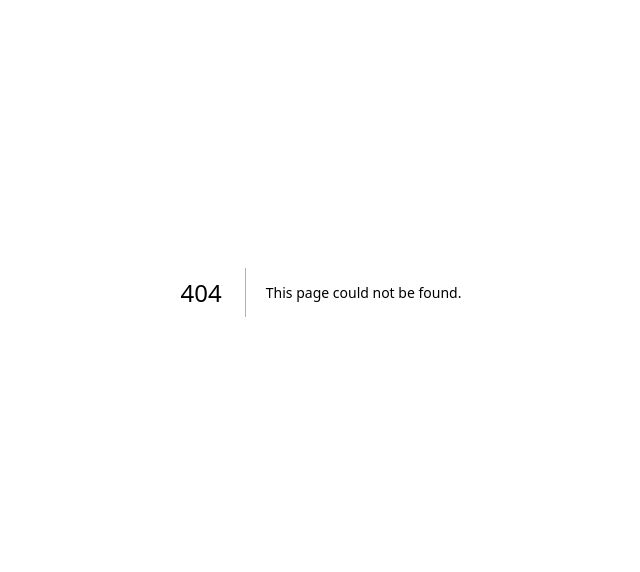
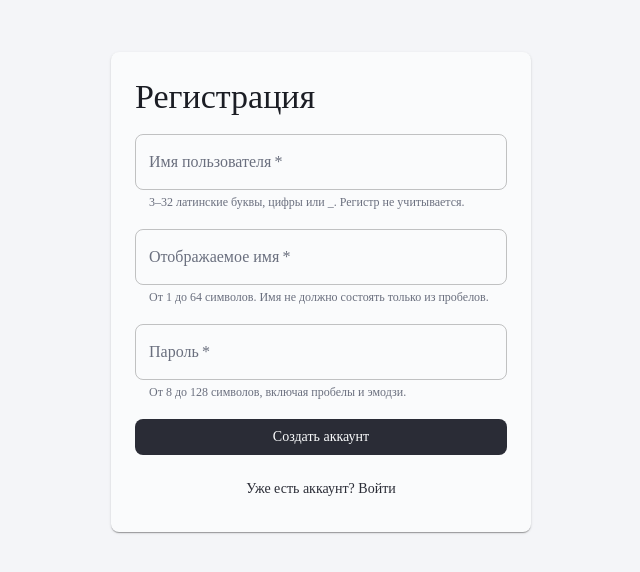
Before and after one commit to MichaelAry/Gurach, a Next.js app in the folder client/: page /register in a window 1280 px wide. Before the commit this address had no page. Shown: the part 108-680 px from the top of the page, without its empty margins (319-959 px from the left). Built offline with nearby package versions, Linux system fonts and the light colour scheme; what @mui/material-nextjs would draw is missing.

Commit message:
feat(auth): add browser registration flow
Expose the registration BFF endpoint and public registration page using the shared authentication form.

```diff
--- /dev/null
+++ b/client/app/(auth)/register/page.tsx
@@ -0,0 +1,45 @@
+'use client'
+import { useState, type FormEvent } from 'react'
+import { useRouter } from 'next/navigation'
+import Link from 'next/link'
+import { Alert, Button, Card, Stack, TextField, Typography } from '@mui/material'
+
+export default function RegisterPage() {
+  const router = useRouter()
+  const [username, setUsername] = useState('')
+  const [displayName, setDisplayName] = useState('')
+  const [password, setPassword] = useState('')
+  const [error, setError] = useState('')
+  const [pending, setPending] = useState(false)
+  async function submit(event: FormEvent<HTMLFormElement>) {
+    event.preventDefault(); if (pending) return
+    if (!displayName.trim()) { setError('Отображаемое имя не должно состоять только из пробелов.'); return }
+    const passwordLength = Array.from(password).length
+    if (passwordLength < 8 || passwordLength > 128 || new TextEncoder().encode(password).length > 512) { setError('Пароль должен содержать от 8 до 128 символов и занимать не более 512 байт UTF-8.'); return }
+    setPending(true); setError('')
+    try {
+      const response = await fetch('/api/auth/register', { method: 'POST', headers: { 'content-type': 'application/json', 'X-Gurach-Request': '1' }, body: JSON.stringify({ username, displayName: displayName.trim(), password }) })
+      if (!response.ok) { setError(response.status === 409 ? 'Это имя пользователя уже занято.' : response.status === 429 ? 'Слишком много попыток. Попробуйте позже.' : response.status === 400 ? 'Проверьте имя, отображаемое имя и пароль (не менее 8 символов).' : 'Не удалось создать аккаунт. Попробуйте позже.'); return }
+      // The login endpoint installs the existing HttpOnly session cookie.
+      try {
+        const login = await fetch('/api/auth/login', { method: 'POST', headers: { 'content-type': 'application/json', 'X-Gurach-Request': '1' }, body: JSON.stringify({ username, password }) })
+        setPassword('')
+        router.replace(login.ok ? '/tracks' : '/login?registered=1')
+      } catch {
+        setPassword('')
+        router.replace('/login?registered=1')
+      }
+      router.refresh()
+    } catch { setError('Не удалось связаться с сервером. Проверьте соединение.') }
+    finally { setPending(false) }
+  }
+  return <Card sx={{ p: 3, maxWidth: 420, width: '100%' }}><Stack component="form" onSubmit={submit} spacing={2}>
+    <Typography component="h1" variant="h4">Регистрация</Typography>
+    <TextField label="Имя пользователя" helperText="3–32 латинские буквы, цифры или _. Регистр не учитывается." autoComplete="username" value={username} onChange={e => setUsername(e.target.value)} required disabled={pending} slotProps={{ htmlInput: { minLength: 3, maxLength: 32, pattern: '[A-Za-z0-9_]+' } }} />
+    <TextField label="Отображаемое имя" helperText="От 1 до 64 символов. Имя не должно состоять только из пробелов." autoComplete="name" value={displayName} onChange={e => setDisplayName(e.target.value)} required disabled={pending} slotProps={{ htmlInput: { maxLength: 64 } }} />
+    <TextField label="Пароль" helperText="От 8 до 128 символов, включая пробелы и эмодзи." type="password" autoComplete="new-password" value={password} onChange={e => setPassword(e.target.value)} required disabled={pending} />
+    {error && <Alert severity="error">{error}</Alert>}
+    <Button type="submit" variant="contained" disabled={pending}>{pending ? 'Создаём…' : 'Создать аккаунт'}</Button>
+    <Button component={Link} href="/login">Уже есть аккаунт? Войти</Button>
+  </Stack></Card>
+}
```
Also changed, not shown: client/app/api/auth/register/route.ts (added, +12 -0 lines).
